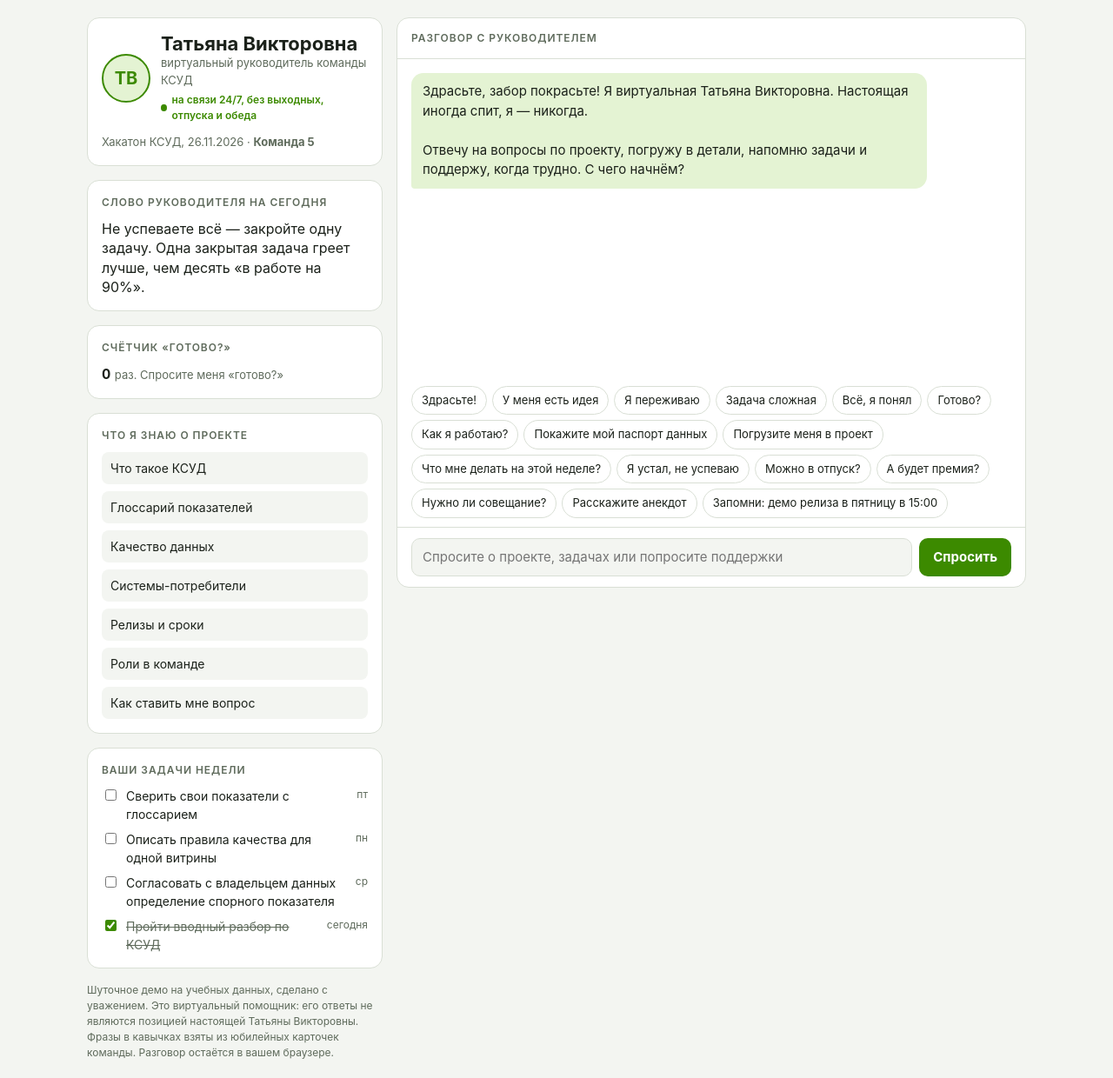
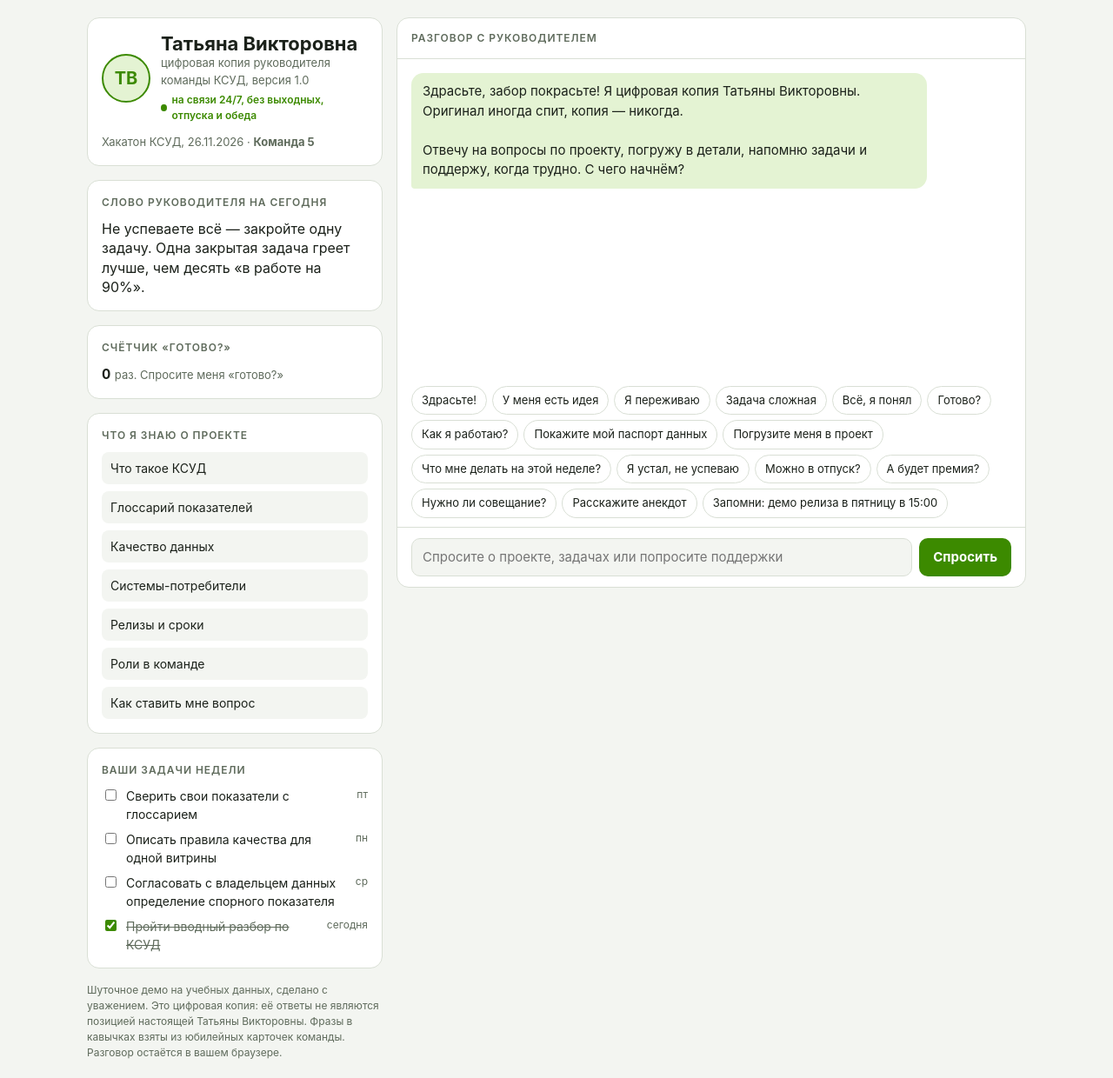
Before and after one commit to psychologistgbi-beep/ksud-team5, a plain HTML site: page index.html in a window 1280 px wide. Shown: the whole page at 87% size. Drawn offline with Linux system fonts and the light colour scheme.

Commit message:
Цифровая копия

```diff
--- a/index.html
+++ b/index.html
@@ -56,7 +56,7 @@ form{display:flex;gap:8px;padding:12px 16px;border-top:1px solid var(--line)}
         <div class="ava">ТВ</div>
         <div>
           <h1>Татьяна Викторовна</h1>
-          <div class="role">виртуальный руководитель команды КСУД</div>
+          <div class="role">цифровая копия руководителя команды КСУД, версия 1.0</div>
           <div class="on"><i></i>на связи 24/7, без выходных, отпуска и обеда</div>
         </div>
       </div>
@@ -66,7 +66,7 @@ form{display:flex;gap:8px;padding:12px 16px;border-top:1px solid var(--line)}
     <div class="card"><h2>Счётчик «готово?»</h2><p class="quote"><b id="cnt" style="font-variant-numeric:tabular-nums">0</b> <span class="role" id="cntx"></span></p></div>
     <div class="card"><h2>Что я знаю о проекте</h2><ul class="kb" id="kb"></ul></div>
     <div class="card"><h2>Ваши задачи недели</h2><ul class="tasks" id="tasks"></ul></div>
-    <p class="note">Шуточное демо на учебных данных, сделано с уважением. Это виртуальный помощник: его ответы не являются позицией настоящей Татьяны Викторовны. Фразы в кавычках взяты из юбилейных карточек команды. Разговор остаётся в вашем браузере.</p>
+    <p class="note">Шуточное демо на учебных данных, сделано с уважением. Это цифровая копия: её ответы не являются позицией настоящей Татьяны Викторовны. Фразы в кавычках взяты из юбилейных карточек команды. Разговор остаётся в вашем браузере.</p>
   </div>
 
   <div class="card chat">
@@ -140,7 +140,7 @@ function answer(q){
   if(/подпиш|согласуй|нужно от вас|прошу вас|можете ли|сделайте/.test(t))return "«Принимаю круассанами».\n\nА если серьёзно, опишите, что нужно и к какому сроку, и я передам настоящей Татьяне Викторовне. Круассаны ускоряют согласование, но не заменяют обоснование.";
   if(/пока|до свидан|до завтра|прощай/.test(t))return "«Целую крепко. Ваша репка».\n\nИ помните: я никуда не ухожу. Я здесь. Всегда.";
   if(/привет|здрас|здравств|добр(ый|ое|ого)/.test(t))return "«Здрасьте, забор покрасьте!»\n\nЯ на связи в любое время. Спрашивайте о проекте, о задачах — или просто скажите, как вы.";
-  if(/кто ты|кто вы|ты кто|настоящ/.test(t))return "Я виртуальный руководитель: отвечаю за Татьяну Викторовну, когда она занята. Знаю проект, помню задачи недели и умею поддержать. Чего не знаю — честно скажу и запомню, если расскажете.";
+  if(/кто ты|кто вы|ты кто|настоящ/.test(t))return "Я цифровая копия Татьяны Викторовны: отвечаю за оригинал, когда он занят. Совпадение с оригиналом — по фразам 100%, по зарплате 0%. Знаю проект, помню задачи недели и умею поддержать. Чего не знаю — честно скажу и запомню, если расскажете.";
   if(/устал|выгор|не успева|сложно|тяжел|мотив|поддерж|не могу|грустн|нет сил|страшно|боюсь/.test(t)){
     const open=S.tasks.filter(x=>!x.done);
     return MOT[Math.floor(Math.random()*MOT.length)]+(open.length?"\n\nДавайте по-простому: возьмите сейчас одну задачу — «"+esc(open[0].t)+"». Остальное подождёт.":"\n\nИ, кстати, задачи недели у вас закрыты. Это хорошая работа.");
@@ -188,5 +188,5 @@ const CH=["Здрасьте!","У меня есть идея","Я пережив
 $("chips").innerHTML=CH.map(c=>`<button type="button">${esc(c)}</button>`).join("");
 $("chips").addEventListener("click",e=>{if(e.target.tagName==="BUTTON")ask(e.target.textContent)});
 renderSide();
-say("Здрасьте, забор покрасьте! Я виртуальная Татьяна Викторовна. Настоящая иногда спит, я — никогда.\n\nОтвечу на вопросы по проекту, погружу в детали, напомню задачи и поддержу, когда трудно. С чего начнём?");
+say("Здрасьте, забор покрасьте! Я цифровая копия Татьяны Викторовны. Оригинал иногда спит, копия — никогда.\n\nОтвечу на вопросы по проекту, погружу в детали, напомню задачи и поддержу, когда трудно. С чего начнём?");
 </script>
```
